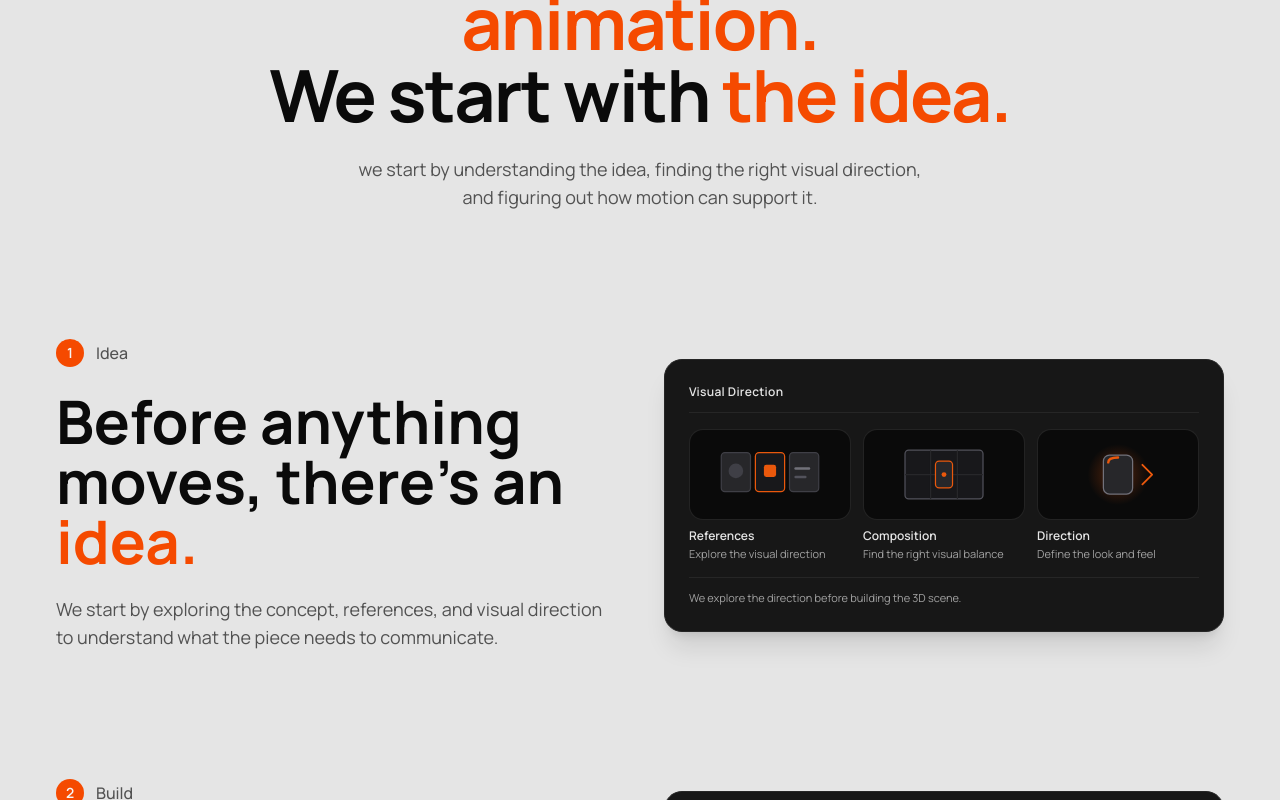
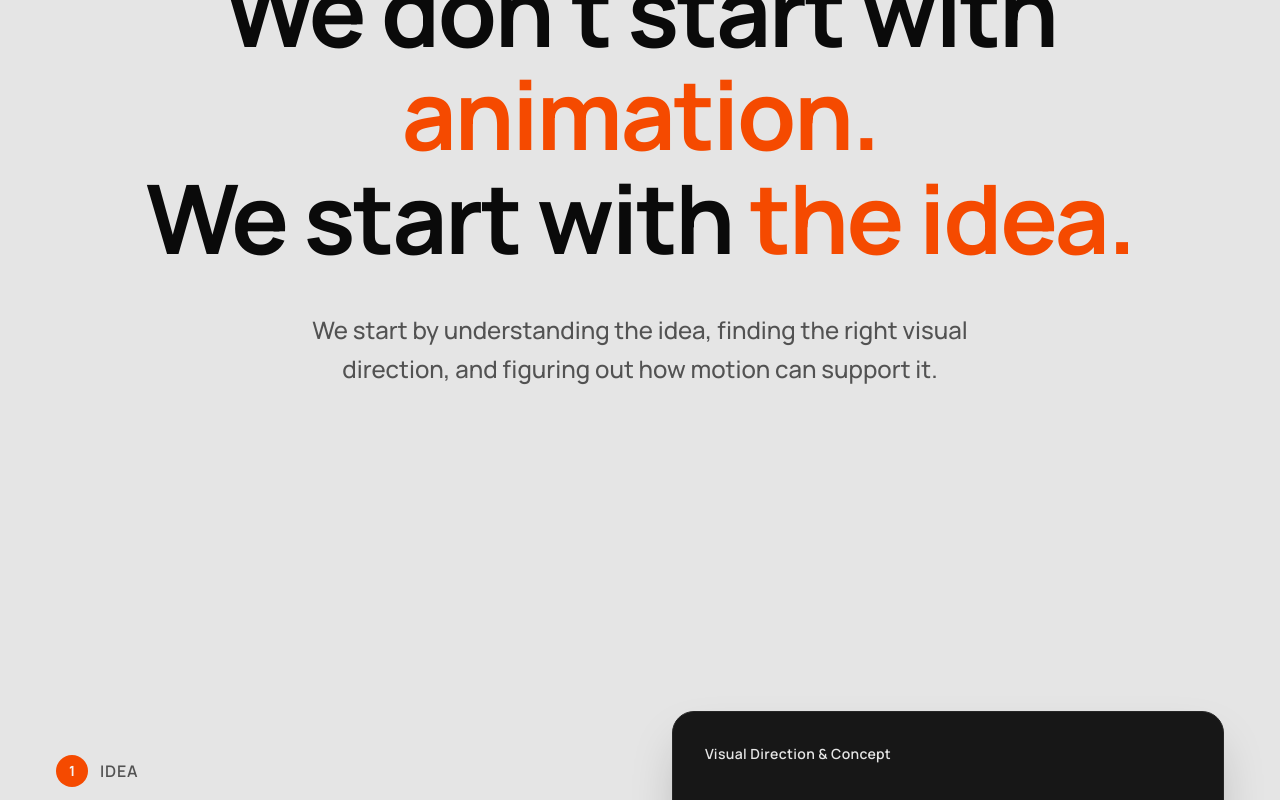
Before and after one commit to aliefkhairulfz/motiondesign_aliefkhairul, a Next.js app: page / in a window 1280 px wide. Shown: the part 2000-2800 px from the top of the page. Built offline with nearby package versions, Linux system fonts and the light colour scheme.

Commit message:
ft updt: landing-page-11

```diff
--- a/features/landing/components/process/step-idea-storyboard.tsx
+++ b/features/landing/components/process/step-idea-storyboard.tsx
@@ -2,21 +2,21 @@
 
 export function StepIdeaStoryboard() {
     return (
-        <div className="w-full bg-neutral-900 border border-neutral-800 rounded-2xl p-5 sm:p-6 text-neutral-200 flex flex-col justify-between shadow-xl">
+        <div className="w-full min-h-[380px] sm:min-h-[440px] md:min-h-[480px] bg-neutral-900 border border-neutral-800 rounded-3xl p-6 sm:p-8 text-neutral-200 flex flex-col justify-between shadow-2xl">
             {/* HEADER */}
-            <div className="flex items-center justify-between border-b border-neutral-800 pb-3">
-                <div className="flex items-center gap-2">
-                    <span className="text-xs font-semibold text-neutral-200 tracking-wide">
-                        Visual Direction
+            <div className="flex items-center justify-between pb-4">
+                <div className="flex items-center gap-2.5">
+                    <span className="text-sm font-semibold text-neutral-200 tracking-wide">
+                        Visual Direction & Concept
                     </span>
                 </div>
             </div>
 
             {/* 3 CREATIVE DIRECTION FRAMES */}
-            <div className="grid grid-cols-3 gap-3 my-4">
+            <div className="grid grid-cols-3 gap-3.5 sm:gap-4 my-auto py-4">
                 {/* FRAME 1: REFERENCES */}
-                <div className="flex flex-col gap-2">
-                    <div className="aspect-video w-full rounded-xl bg-neutral-950 border border-neutral-800/90 flex items-center justify-center relative overflow-hidden p-2">
+                <div className="flex flex-col gap-2.5">
+                    <div className="aspect-video w-full rounded-2xl bg-neutral-950 border border-neutral-800/90 flex items-center justify-center relative overflow-hidden p-3">
                         <svg viewBox="0 0 100 60" className="w-full h-full">
                             {/* Reference cards */}
                             <rect
@@ -28,7 +28,6 @@ export function StepIdeaStoryboard() {
                                 fill="#27272a"
                                 stroke="#3f3f46"
                             />
-
                             <rect
                                 x="38"
                                 y="12"
@@ -38,7 +37,6 @@ export function StepIdeaStoryboard() {
                                 fill="#18181b"
                                 stroke="#ea580c"
                             />
-
                             <rect
                                 x="66"
                                 y="12"
@@ -48,10 +46,8 @@ export function StepIdeaStoryboard() {
                                 fill="#27272a"
                                 stroke="#3f3f46"
                             />
-
                             {/* Simple visual elements */}
                             <circle cx="22" cy="27" r="6" fill="#3f3f46" />
-
                             <rect
                                 x="45"
                                 y="22"
@@ -60,7 +56,6 @@ export function StepIdeaStoryboard() {
                                 rx="2"
                                 fill="#ea580c"
                             />
-
                             <line
                                 x1="71"
                                 y1="25"
@@ -70,7 +65,6 @@ export function StepIdeaStoryboard() {
                                 strokeWidth="2"
                                 strokeLinecap="round"
                             />
-
                             <line
                                 x1="71"
                                 y1="32"
@@ -83,19 +77,18 @@ export function StepIdeaStoryboard() {
                         </svg>
                     </div>
                     <div>
-                        <p className="text-xs font-semibold text-neutral-200">
+                        <p className="text-sm sm:text-base font-bold text-neutral-100">
                             References
                         </p>
-
-                        <p className="text-[11px] text-neutral-400 mt-0.5 leading-snug">
+                        <p className="text-xs sm:text-sm text-neutral-400 mt-1 leading-snug">
                             Explore the visual direction
                         </p>
                     </div>
                 </div>
 
                 {/* FRAME 2: COMPOSITION */}
-                <div className="flex flex-col gap-2">
-                    <div className="aspect-video w-full rounded-xl bg-neutral-950 border border-neutral-800/90 flex items-center justify-center relative overflow-hidden p-2">
+                <div className="flex flex-col gap-2.5">
+                    <div className="aspect-video w-full rounded-2xl bg-neutral-950 border border-neutral-800/90 flex items-center justify-center relative overflow-hidden p-3">
                         <svg viewBox="0 0 100 60" className="w-full h-full">
                             {/* Composition frame */}
                             <rect
@@ -107,7 +100,6 @@ export function StepIdeaStoryboard() {
                                 fill="#18181b"
                                 stroke="#52525b"
                             />
-
                             {/* Grid */}
                             <line
                                 x1="39"
@@ -116,7 +108,6 @@ export function StepIdeaStoryboard() {
                                 y2="50"
                                 stroke="#27272a"
                             />
-
                             <line
                                 x1="61"
                                 y1="10"
@@ -124,7 +115,6 @@ export function StepIdeaStoryboard() {
                                 y2="50"
                                 stroke="#27272a"
                             />
-
                             <line
                                 x1="18"
                                 y1="30"
@@ -132,7 +122,6 @@ export function StepIdeaStoryboard() {
                                 y2="30"
                                 stroke="#27272a"
                             />
-
                             {/* Product */}
                             <rect
                                 x="43"
@@ -144,31 +133,28 @@ export function StepIdeaStoryboard() {
                                 stroke="#ea580c"
                                 strokeWidth="1"
                             />
-
                             {/* Focus point */}
                             <circle cx="50" cy="30" r="2" fill="#ea580c" />
                         </svg>
                     </div>
-
                     <div>
-                        <p className="text-xs font-semibold text-neutral-200">
+                        <p className="text-sm sm:text-base font-bold text-neutral-100">
                             Composition
                         </p>
-
-                        <p className="text-[11px] text-neutral-400 mt-0.5 leading-snug">
+                        <p className="text-xs sm:text-sm text-neutral-400 mt-1 leading-snug">
                             Find the right visual balance
                         </p>
                     </div>
                 </div>
 
                 {/* FRAME 3: DIRECTION */}
-                <div className="flex flex-col gap-2">
-                    <div className="aspect-video w-full rounded-xl bg-neutral-950 border border-neutral-800/90 flex items-center justify-center relative overflow-hidden p-2">
+                <div className="flex flex-col gap-2.5">
+                    <div className="aspect-video w-full rounded-2xl bg-neutral-950 border border-neutral-800/90 flex items-center justify-center relative overflow-hidden p-3">
                         <svg viewBox="0 0 100 60" className="w-full h-full">
                             {/* Final direction preview */}
                             <defs>
                                 <radialGradient
-                                    id="directionGlow"
+                                    id="directionGlowLg"
                                     cx="50%"
                                     cy="50%"
                                     r="50%"
@@ -176,7 +162,7 @@ export function StepIdeaStoryboard() {
                                     <stop
                                         offset="0%"
                                         stopColor="#ea580c"
-                                        stopOpacity="0.35"
+                                        stopOpacity="0.4"
                                     />
                                     <stop
                                         offset="100%"
@@ -185,14 +171,12 @@ export function StepIdeaStoryboard() {
                                     />
                                 </radialGradient>
                             </defs>
-
                             <circle
                                 cx="50"
                                 cy="30"
                                 r="25"
-                                fill="url(#directionGlow)"
+                                fill="url(#directionGlowLg)"
                             />
-
                             <rect
                                 x="38"
                                 y="14"
@@ -202,7 +186,6 @@ export function StepIdeaStoryboard() {
                                 fill="#27272a"
                                 stroke="#71717a"
                             />
-
                             {/* Highlight */}
                             <path
                                 d="M 42 20 C 42 17, 46 16, 50 16"
@@ -211,7 +194,6 @@ export function StepIdeaStoryboard() {
                                 fill="none"
                                 strokeLinecap="round"
                             />
-
                             {/* Direction arrow */}
                             <path
                                 d="M 70 38 L 78 30 L 70 22"
@@ -223,13 +205,11 @@ export function StepIdeaStoryboard() {
                             />
                         </svg>
                     </div>
-
                     <div>
-                        <p className="text-xs font-semibold text-neutral-200">
+                        <p className="text-sm sm:text-base font-bold text-neutral-100">
                             Direction
                         </p>
-
-                        <p className="text-[11px] text-neutral-400 mt-0.5 leading-snug">
+                        <p className="text-xs sm:text-sm text-neutral-400 mt-1 leading-snug">
                             Define the look and feel
                         </p>
                     </div>
@@ -237,7 +217,7 @@ export function StepIdeaStoryboard() {
             </div>
 
             {/* FOOTER */}
-            <div className="flex items-center gap-2 border-t border-neutral-800 pt-3 text-[11px] text-neutral-400">
+            <div className="flex items-center justify-between pt-4 text-xs sm:text-sm text-neutral-400">
                 <span>
                     We explore the direction before building the 3D scene.
                 </span>
--- a/features/landing/pages/landing.tsx
+++ b/features/landing/pages/landing.tsx
@@ -21,7 +21,7 @@ function LandingPage() {
                     muted
                     playsInline
                     className="absolute inset-0 w-full h-full object-cover -z-10"
-                    src="https://res.cloudinary.com/diljekoto/video/upload/v1787507933/Visser_-_Luxy_Skincare_Revisi_2_dmvgfx.mp4"
+                    src="https://res.cloudinary.com/diljekoto/video/upload/v1787554639/PortfolioSequence_for_web_1_fwf1f9.mp4"
                 />
                 {/* VIDEO OVERLAY (Radial gradient vignette using neutral-900, darker) */}
                 <div className="absolute inset-0 bg-neutral-900/50 pointer-events-none -z-10"></div>
@@ -109,14 +109,14 @@ function LandingPage() {
                 {/* What kind of video do you need? */}
 
                 {/* OUR PROCESS SECTION */}
-                <div className="container mx-auto mt-32 px-4 pb-24">
-                    {/* PROCESS HEADER */}
-                    <div className="flex flex-col items-center justify-center gap-4 text-center max-w-4xl mx-auto">
-                        <span className="text-sm font-medium text-neutral-500 uppercase tracking-wider">
+                <div className="container mx-auto px-4 pb-24">
+                    {/* PROCESS HEADER (FULL SCREEN INTRO) */}
+                    <div className="min-h-screen flex flex-col items-center justify-center gap-6 text-center max-w-5xl mx-auto py-20">
+                        <span className="text-xs sm:text-sm font-mono font-bold text-neutral-400 uppercase tracking-widest">
                             Our process
                         </span>
 
-                        <h2 className="text-4xl sm:text-6xl md:text-7xl font-bold tracking-tight">
+                        <h2 className="text-5xl sm:text-7xl md:text-8xl font-bold tracking-tight leading-[1.08]">
                             We don&apos;t start with{' '}
                             <span className="text-orange-600">animation.</span>
                             <br />
@@ -124,8 +124,8 @@ function LandingPage() {
                             <span className="text-orange-600">the idea.</span>
                         </h2>
 
-                        <p className="text-neutral-600 max-w-xl text-base sm:text-lg mt-2">
-                            we start by understanding the idea, finding the
+                        <p className="text-neutral-600 max-w-2xl text-lg sm:text-2xl mt-4 font-medium leading-relaxed">
+                            We start by understanding the idea, finding the
                             right visual direction, and figuring out how motion
                             can support it.
                         </p>
@@ -133,27 +133,28 @@ function LandingPage() {
                     {/* PROCESS HEADER */}
 
                     {/* PROCESS STEPS CONTAINER */}
-                    <div className="flex flex-col gap-32 mt-32">
+                    <div className="flex flex-col">
                         {/* STEP 1: THE IDEA */}
-                        <div className="grid grid-cols-1 lg:grid-cols-2 gap-12 items-center">
+                        <div className="min-h-screen flex items-center py-16 sm:py-24">
+                            <div className="grid grid-cols-1 lg:grid-cols-2 gap-12 lg:gap-16 items-center w-full">
                                 <div className="flex flex-col gap-6 max-w-xl">
                                     <div className="flex items-center gap-3">
-                                    <span className="flex items-center justify-center w-7 h-7 rounded-full bg-orange-600 text-neutral-100 font-semibold text-sm">
+                                        <span className="flex items-center justify-center w-8 h-8 rounded-full bg-orange-600 text-neutral-100 font-bold text-sm">
                                             1
                                         </span>
-                                    <span className="text-neutral-600 font-medium text-base">
+                                        <span className="text-neutral-600 font-semibold text-base uppercase tracking-wider">
                                             Idea
                                         </span>
                                     </div>
 
-                                <h3 className="text-4xl sm:text-5xl md:text-6xl font-bold">
+                                    <h3 className="text-4xl sm:text-5xl md:text-6xl lg:text-7xl font-bold tracking-tight">
                                         Before anything moves, there&apos;s an{' '}
                                         <span className="text-orange-600">
                                             idea.
                                         </span>
                                     </h3>
 
-                                <p className="text-neutral-600 text-lg">
+                                    <p className="text-neutral-600 text-lg sm:text-xl leading-relaxed">
                                         We start by exploring the concept,
                                         references, and visual direction to
                                         understand what the piece needs to
@@ -163,56 +164,60 @@ function LandingPage() {
 
                                 <StepIdeaStoryboard />
                             </div>
+                        </div>
 
                         {/* STEP 2: THE BUILD */}
-                        <div className="grid grid-cols-1 lg:grid-cols-2 gap-12 items-center">
+                        <div className="min-h-screen flex items-center py-16 sm:py-24">
+                            <div className="grid grid-cols-1 lg:grid-cols-2 gap-12 lg:gap-16 items-center w-full">
                                 <div className="flex flex-col gap-6 max-w-xl">
                                     <div className="flex items-center gap-3">
-                                    <span className="flex items-center justify-center w-7 h-7 rounded-full bg-orange-600 text-neutral-100 font-semibold text-sm">
+                                        <span className="flex items-center justify-center w-8 h-8 rounded-full bg-orange-600 text-neutral-100 font-bold text-sm">
                                             2
                                         </span>
-                                    <span className="text-neutral-600 font-medium text-base">
+                                        <span className="text-neutral-600 font-semibold text-base uppercase tracking-wider">
                                             Build
                                         </span>
                                     </div>
 
-                                <h3 className="text-4xl sm:text-5xl md:text-6xl font-bold tracking-tight">
+                                    <h3 className="text-4xl sm:text-5xl md:text-6xl lg:text-7xl font-bold tracking-tight">
                                         Then the idea becomes{' '}
                                         <span className="text-orange-600">
                                             something real.
                                         </span>
                                     </h3>
 
-                                <p className="text-neutral-600 text-lg">
-                                    We build the scene in 3D, from modeling and
-                                    materials to lighting, cameras, and
+                                    <p className="text-neutral-600 text-lg sm:text-xl leading-relaxed">
+                                        We build the scene in 3D, from modeling
+                                        and materials to lighting, cameras, and
                                         animation.
                                     </p>
                                 </div>
 
                                 <StepBuildStoryboard />
                             </div>
+                        </div>
 
                         {/* STEP 3: THE MOTION */}
-                        <div className="grid grid-cols-1 lg:grid-cols-2 gap-12 items-center">
+                        <div className="min-h-screen flex items-center py-16 sm:py-24">
+                            <div className="grid grid-cols-1 lg:grid-cols-2 gap-12 lg:gap-16 items-center w-full">
                                 <div className="flex flex-col gap-6 max-w-xl items-start">
                                     <div className="flex items-center gap-3">
-                                    <span className="flex items-center justify-center w-7 h-7 rounded-full bg-orange-600 text-neutral-100 font-semibold text-sm">
+                                        <span className="flex items-center justify-center w-8 h-8 rounded-full bg-orange-600 text-neutral-100 font-bold text-sm">
                                             3
                                         </span>
-                                    <span className="text-neutral-600 font-medium text-base">
+                                        <span className="text-neutral-600 font-semibold text-base uppercase tracking-wider">
                                             Motion
                                         </span>
                                     </div>
 
-                                <h3 className="text-4xl sm:text-5xl md:text-6xl font-bold">
+                                    <h3 className="text-4xl sm:text-5xl md:text-6xl lg:text-7xl font-bold tracking-tight">
                                         Finally, every detail starts to{' '}
                                         <span className="text-orange-600">
                                             move.
                                         </span>
                                     </h3>
 
-                                <p className="text-neutral-600 text-lg">
+                                    <p className="text-neutral-600 text-lg sm:text-xl leading-relaxed">
                                         We refine the animation, lighting,
                                         composition, and post-production until
                                         everything feels right.
@@ -220,6 +225,7 @@ function LandingPage() {
                                 </div>
 
                                 <StepMotionStoryboard />
+                            </div>
                         </div>
                     </div>
                     {/* PROCESS STEPS CONTAINER */}
```
Also changed, not shown: features/landing/components/process/step-build-storyboard.tsx (+20 -44 lines), features/landing/components/process/step-motion-storyboard.tsx (+21 -50 lines). Lines whose indentation alone changed are shown as unchanged.
